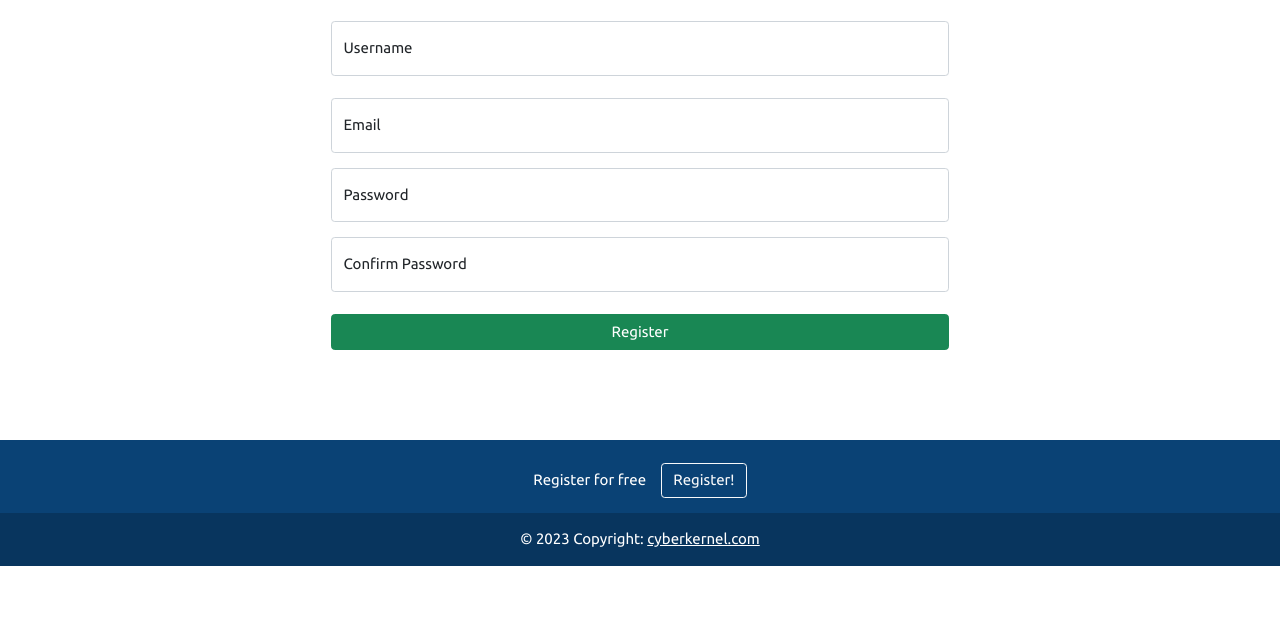
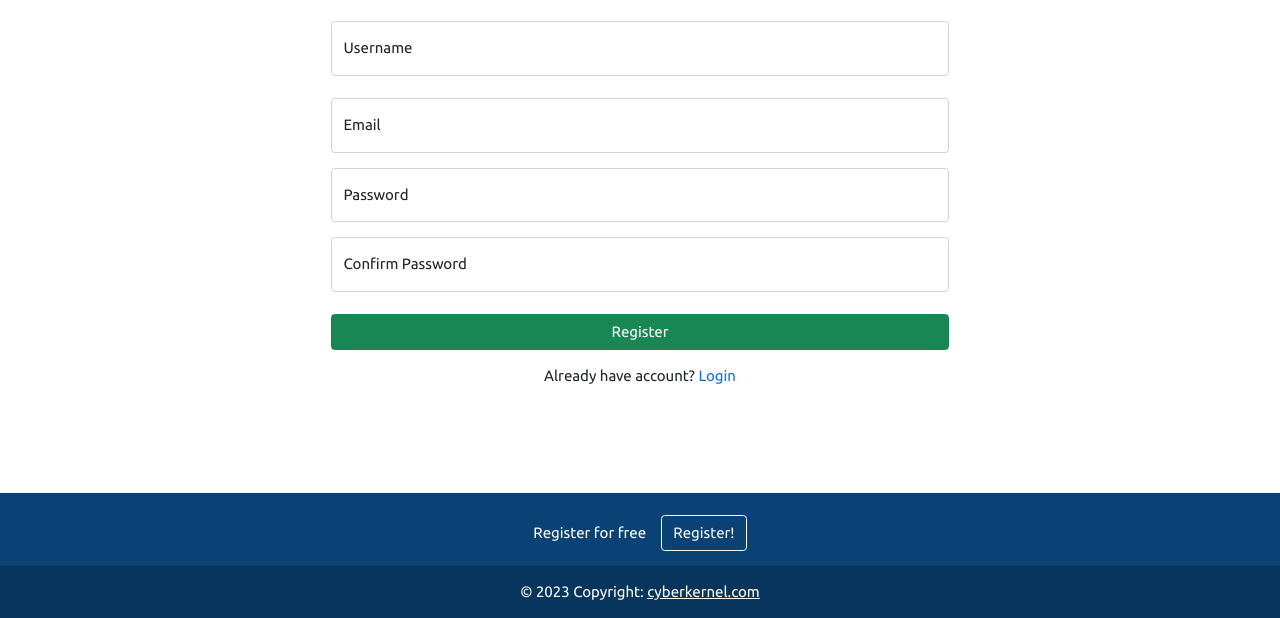
Before and after one commit to Dev-Bittu/CyberKernel, a Django app: page /account/register/ in a window 1280 px wide. Shown: the part 202-820 px from the top of the page. Before the commit the page ends 768 px from the top, so only its background shows below. Run offline with Django 4.2, Linux system fonts and the light colour scheme; some libraries are stand-ins or nearby versions.

Commit message:
Added 'Already have account? register' functionality

```diff
--- a/templates/account/register.html
+++ b/templates/account/register.html
@@ -48,6 +48,15 @@
           </button>
         </form>
     </div>
+    <div class="row mt-3">
+      <p class="text-center">
+        Already have account?
+        <a href="{% url 'login' %}" class="text-decoration-none">
+          Login
+        </a>
+      </p>
+    </div>
+</div>
 </div>
 
 {% endblock %}
```
